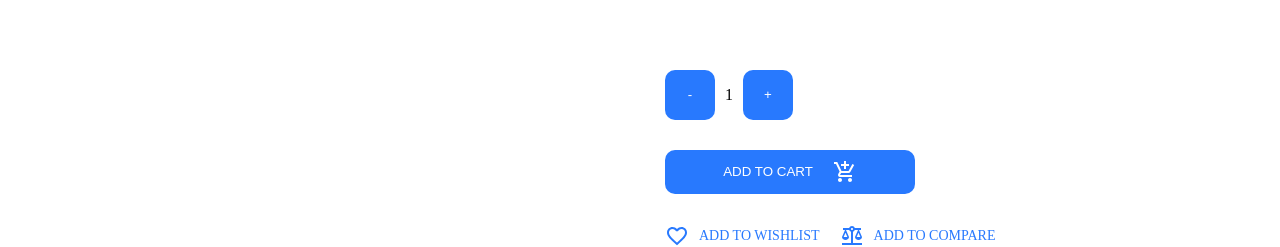
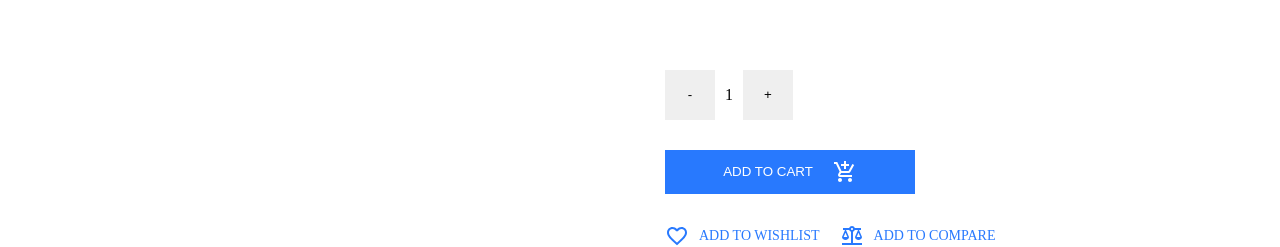
Before and after one commit to ayturulyumer/SolidStyleHub, a React (Vite) app in the folder client/: page /products/details/1 in a window 1280 px wide. Shown: the part 241-488 px from the top of the page. Built offline with nearby package versions, Linux system fonts and the light colour scheme; no server answers.

Commit message:
Style cart.css

```diff
--- a/client/src/components/ProductsComponents/Cart/cart.module.css
+++ b/client/src/components/ProductsComponents/Cart/cart.module.css
@@ -57,11 +57,12 @@
   margin-bottom: 20px;
 }
 
-button {
+.cart button {
   float: right;
-  width: 250px;
-  height: 44px;
+  width: 150px;
+  height: 34px;
   padding: 10px;
+  margin-left: 30px;
   background-color: #2879fe;
   color: white;
   display: flex;
@@ -74,7 +75,7 @@ button {
   border-radius: 10px;
 }
 
-.reset{
+.reset {
   width: 150px;
   padding: 5px;
   background-color: #ec0000;
```
Lines whose indentation alone changed are shown as unchanged.
